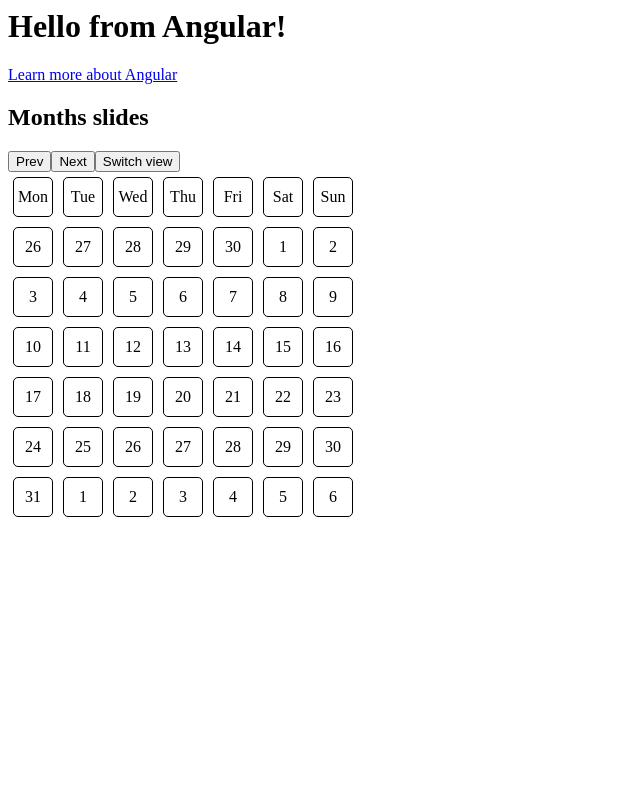
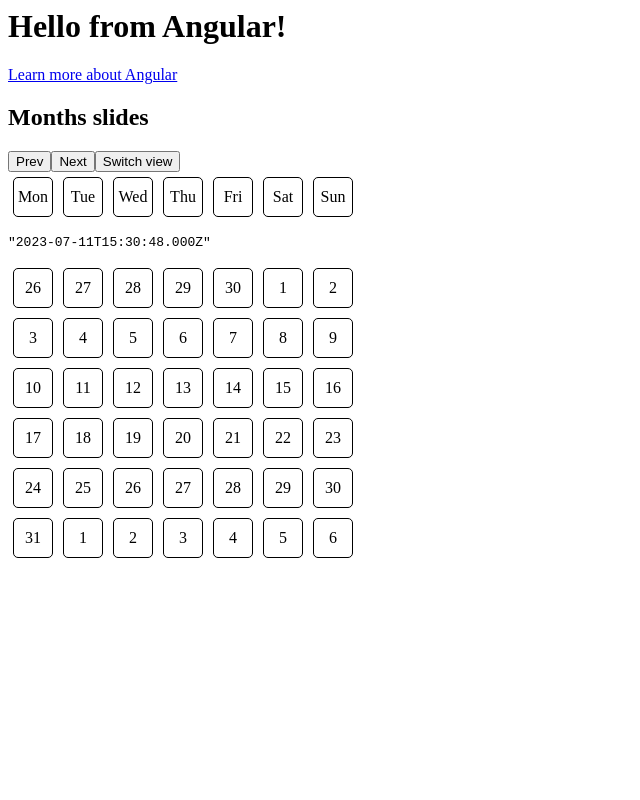
Before and after one commit to uragun91/calendar-ionic, an Angular app: page / in a window 1280 px wide. Shown: the top 800 px of the page, without its empty margins (0-640 px from the left). Built offline with nearby package versions, Linux system fonts and the light colour scheme.

Commit message:
2 files modified

```diff
--- a/src/modules/gale-calendar/components/months-slider/months-slider.component.html
+++ b/src/modules/gale-calendar/components/months-slider/months-slider.component.html
@@ -1,3 +1,5 @@
+<pre>{{ viewDate | json }}</pre>
+
 <swiper-container
   #swiper
   class="container"
--- a/src/modules/gale-calendar/components/months-slider/months-slider.component.ts
+++ b/src/modules/gale-calendar/components/months-slider/months-slider.component.ts
@@ -40,7 +40,10 @@
   @ViewChild('swiper') swiperContainerRef!: ElementRef<SwiperContainer>;
   swiper!: Swiper;
 
+  viewDate!: Date;
+
   setViewDate(date: Date, direction?: Swiper['swipeDirection']) {
+    this.viewDate = date;
     const monthStartForViewDate = eachMonthOfInterval({
       start: startOfMonth(addMonths(date, -1)),
       end: endOfMonth(addMonths(date, 1)),
```
